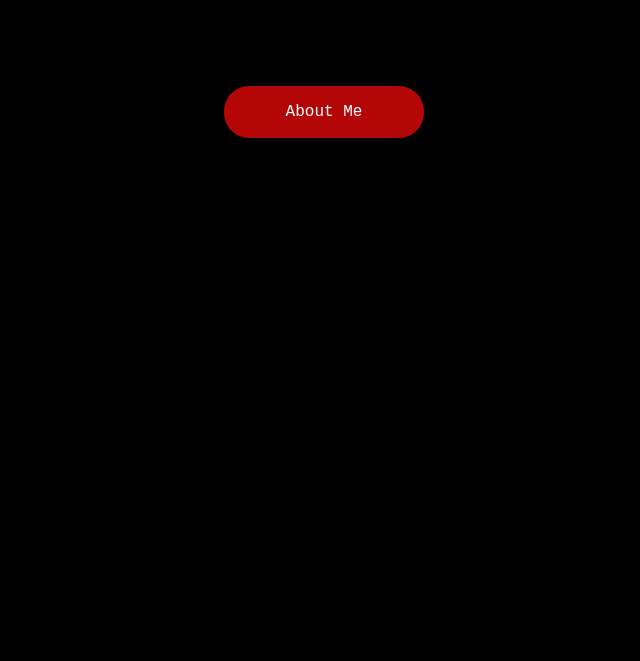
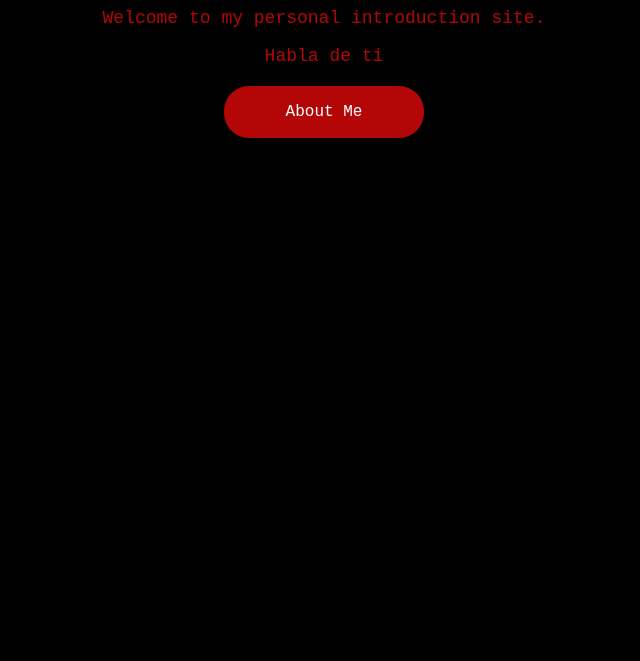
Before and after one commit to Sant-Xeleee/Sant-Xeleee.github.io, a plain HTML site: page index.html in a window 1280 px wide. Shown: the part 139-800 px from the top of the page, without its empty margins (316-956 px from the left). Drawn offline with Linux system fonts and the light colour scheme.

Commit message:
Update styles.css

```diff
--- a/styles.css
+++ b/styles.css
@@ -3,7 +3,7 @@ body {
     font-family: VT323, monospace;
     font-size: 18px;
     background-color: #000000;
-    color: ##b30707;
+    color: #b30707;
     text-align: center;
     padding: 50px;
 }
@@ -14,6 +14,10 @@ h1 {
 }
 
 a {
+    color: #b30707;
+    text-decoration: none;
+}
+p {
     color: #b30707;
     text-decoration: none;
 }
```
